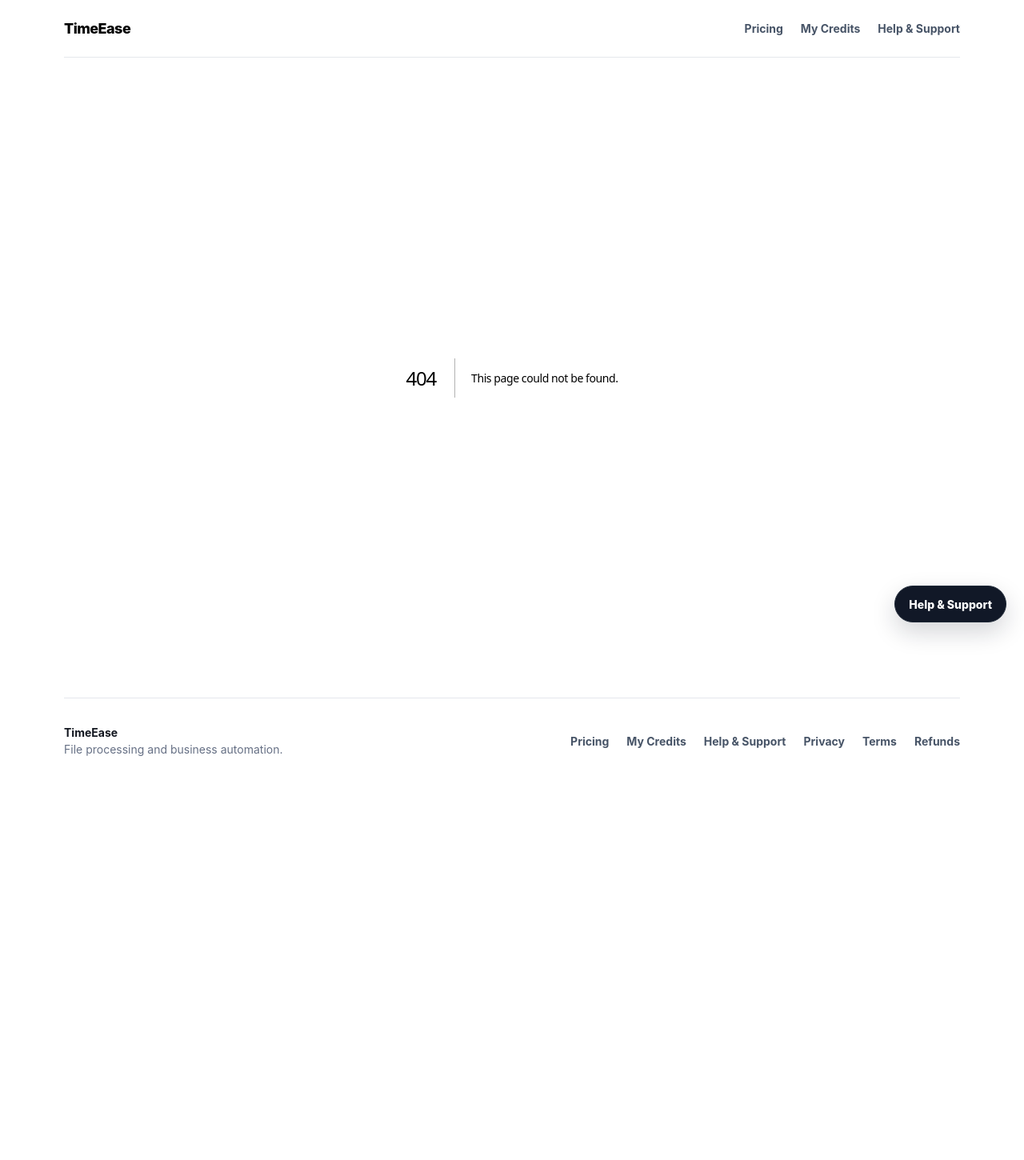
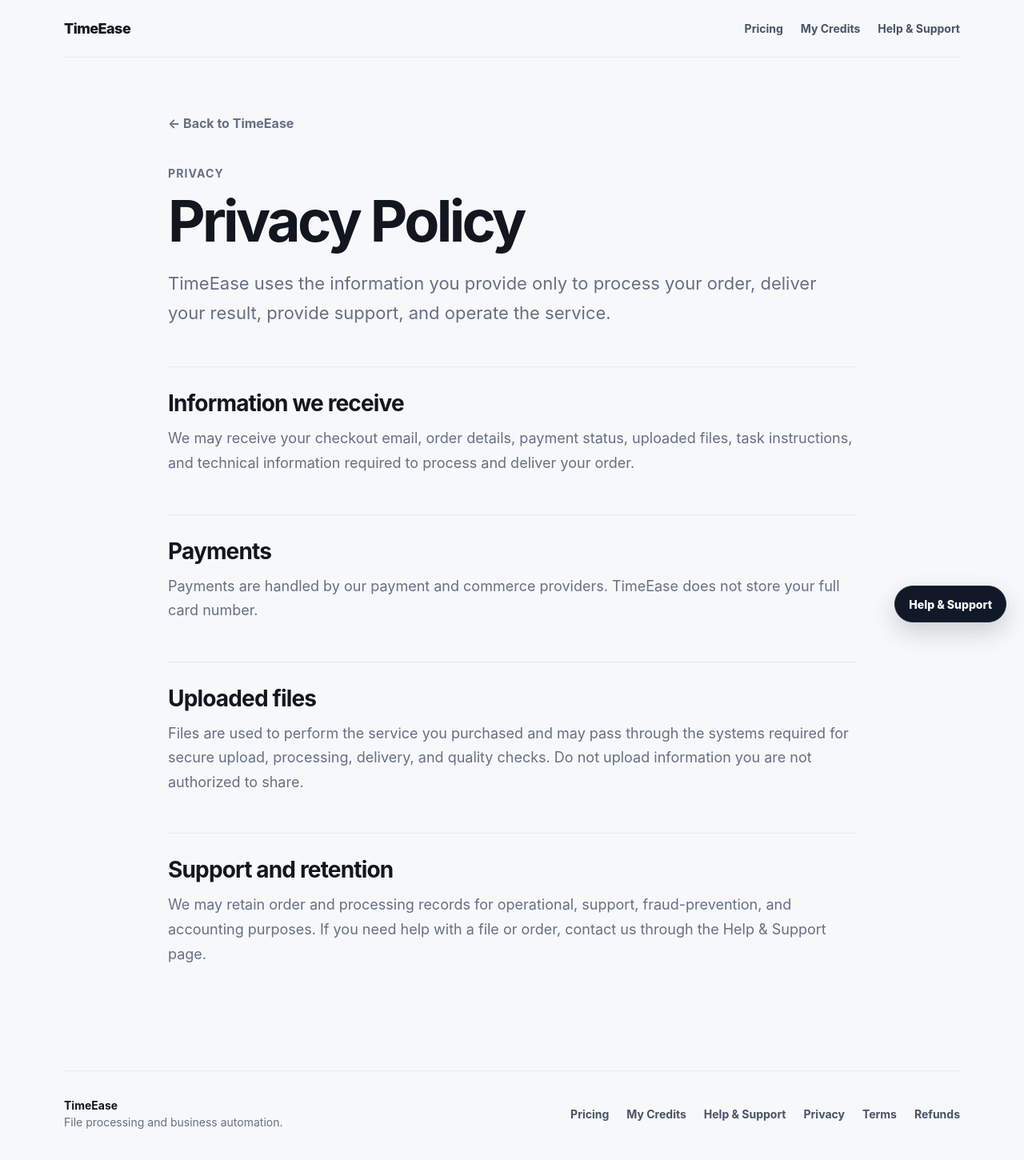
Before and after one commit to goplanetdigital/timeease-web, a Next.js app: page /privacy in a window 1280 px wide. Before the commit this address had no page. Shown: the top 1450 px of the page at 80% size. Before the commit the page ends 1035 px from the top, so only its background shows below. Built offline with nearby package versions, Linux system fonts and the light colour scheme.

Commit message:
Add app/privacy/page.tsx

```diff
--- /dev/null
+++ b/app/privacy/page.tsx
@@ -0,0 +1,59 @@
+import Link from "next/link";
+import type { Metadata } from "next";
+
+export const metadata: Metadata = {
+  title: "Privacy Policy",
+  description: "How TimeEase handles customer, payment, and uploaded file information.",
+  alternates: { canonical: "/privacy" },
+};
+
+export default function PrivacyPage() {
+  return (
+    <main className="page-shell article-shell">
+      <Link className="back-link" href="/">← Back to TimeEase</Link>
+      <section className="page-header">
+        <div className="eyebrow">Privacy</div>
+        <h1>Privacy Policy</h1>
+        <p className="article-intro">
+          TimeEase uses the information you provide only to process your order,
+          deliver your result, provide support, and operate the service.
+        </p>
+      </section>
+
+      <section className="article-section">
+        <h2>Information we receive</h2>
+        <p>
+          We may receive your checkout email, order details, payment status,
+          uploaded files, task instructions, and technical information required
+          to process and deliver your order.
+        </p>
+      </section>
+
+      <section className="article-section">
+        <h2>Payments</h2>
+        <p>
+          Payments are handled by our payment and commerce providers. TimeEase
+          does not store your full card number.
+        </p>
+      </section>
+
+      <section className="article-section">
+        <h2>Uploaded files</h2>
+        <p>
+          Files are used to perform the service you purchased and may pass through
+          the systems required for secure upload, processing, delivery, and quality
+          checks. Do not upload information you are not authorized to share.
+        </p>
+      </section>
+
+      <section className="article-section">
+        <h2>Support and retention</h2>
+        <p>
+          We may retain order and processing records for operational, support,
+          fraud-prevention, and accounting purposes. If you need help with a file
+          or order, contact us through the Help & Support page.
+        </p>
+      </section>
+    </main>
+  );
+}
```
